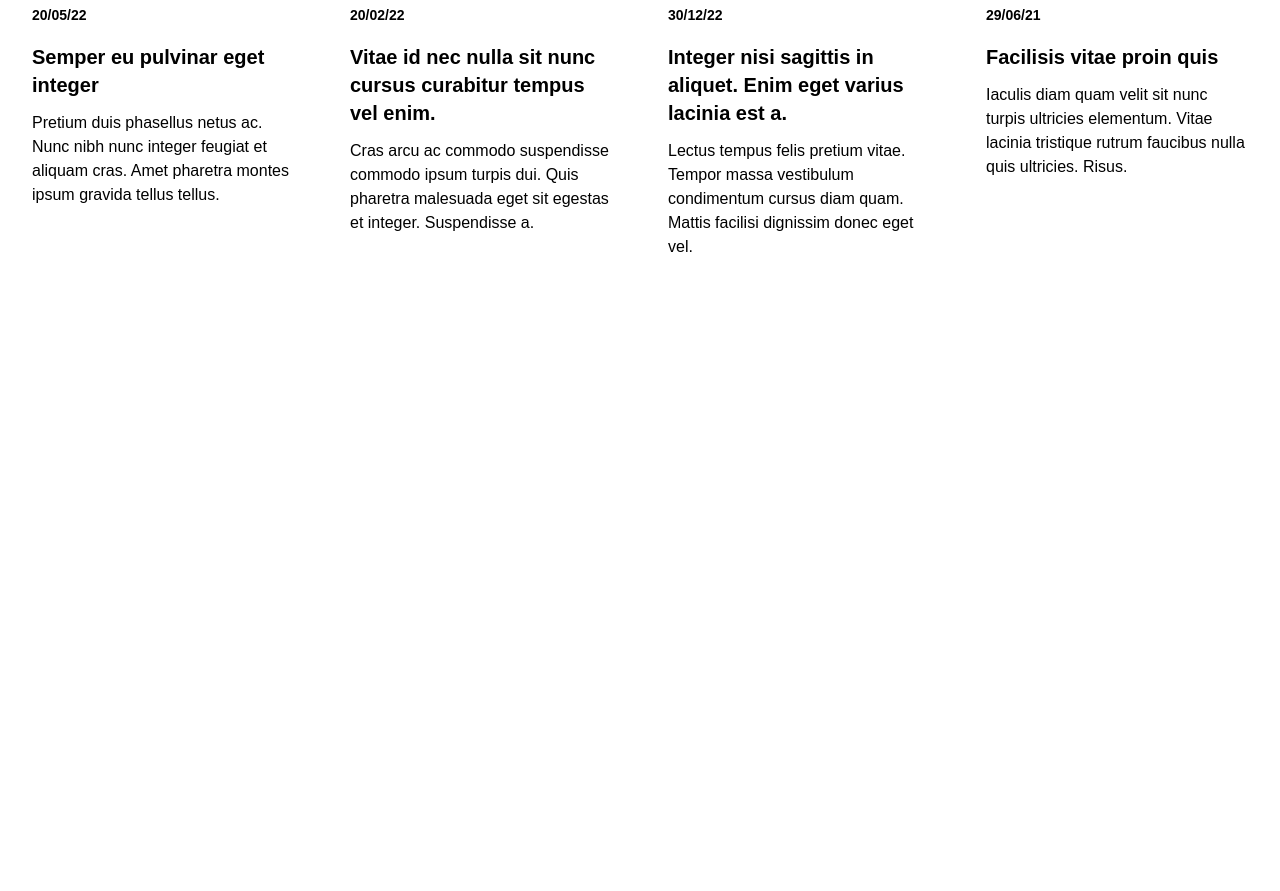
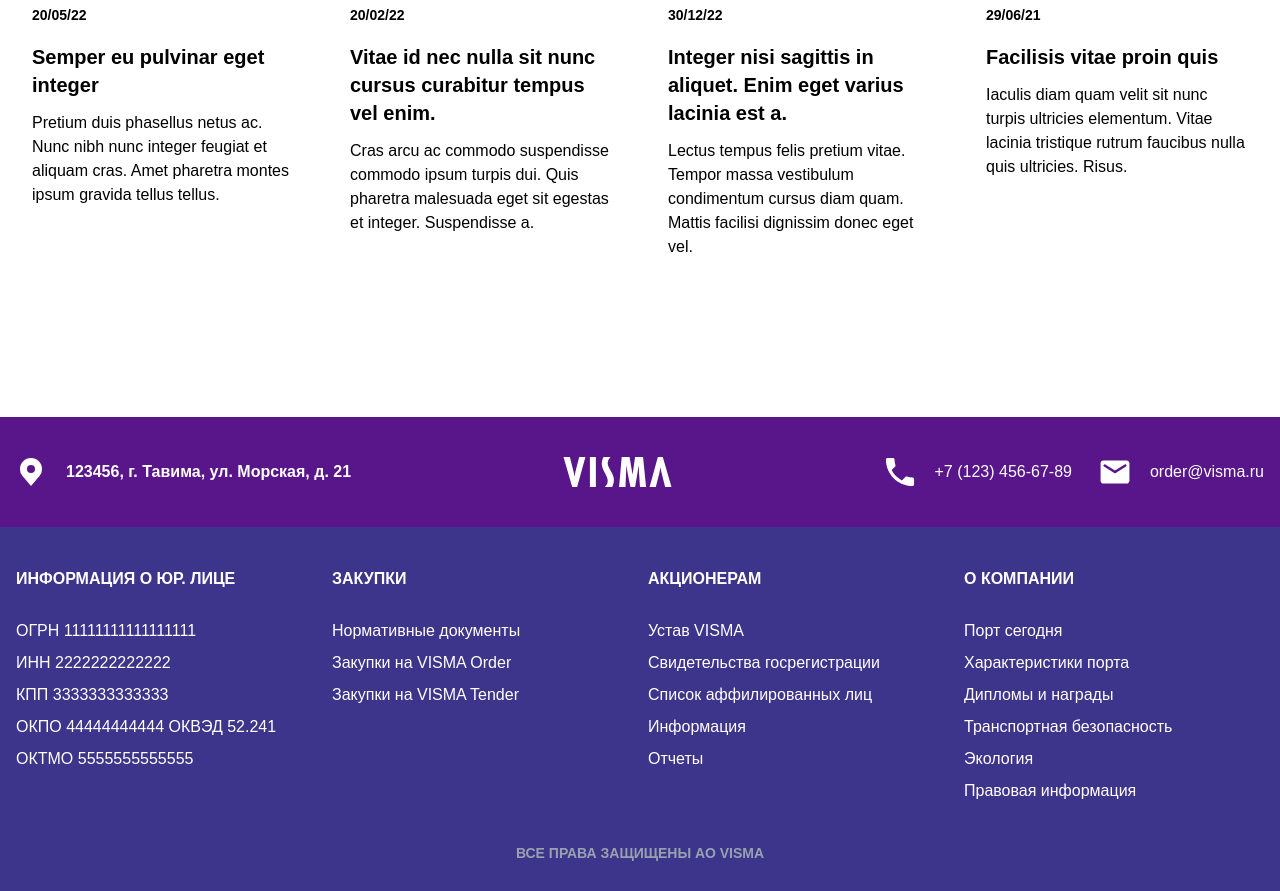
Before and after one commit to Maxim29003/visma-website, a website built with Vite: page index.html in a window 1280 px wide. Shown: the part 3281-4172 px from the top of the page. Before the commit the page ends 3698 px from the top, so only its background shows below. Built offline with nearby package versions, Linux system fonts and the light colour scheme.

Commit message:
Сверстал подвал сайта и адаптировал его

```diff
--- a/index.html
+++ b/index.html
@@ -511,6 +511,120 @@
           </ul>
         </div>
       </section>
+      <footer class="text-white">
+        <div class="bg-purple-900">
+          <div
+            class="max-w-[1328px] mx-auto flex flex-col gap-4 lg:flex-row lg:justify-between items-center px-4 py-10"
+          >
+            <div class="flex gap-5 items-center font-bold order-1">
+              <img
+                src="/public/svg/label.svg"
+                alt=""
+                class="w-[30px] h-[30px]"
+              />
+              <span>123456, г. Тавима, ул. Морская, д. 21</span>
+            </div>
+
+            <a href="#" class="block -order-1 lg:order-2">
+              <svg
+                width="109"
+                height="30"
+                viewBox="0 0 109 30"
+                fill="none"
+                xmlns="http://www.w3.org/2000/svg"
+              >
+                <path
+                  fill-rule="evenodd"
+                  clip-rule="evenodd"
+                  d="M102.112 30L98.4839 15.5775C98.0463 13.8476 97.757 12.1168 97.4676 10.5302H97.3214C97.0321 12.261 96.8859 13.8476 96.4504 15.7217L92.8199 30H86.5784L94.8534 0.00203037H99.7894L108.5 30H102.112ZM6.88674 0.00203037L10.5161 14.4236C11.0969 16.1544 11.242 17.8862 11.5324 19.4708H11.6776C11.9679 17.741 12.1131 16.0091 12.5486 14.2793L16.178 0.00203037H22.4196L14.1456 30H9.20956L0.5 0.00203037H6.88674ZM26.918 0.00203037H32.8703V30H26.918V0.00203037ZM66.5491 0.00203037L69.5958 17.742L72.0638 0.00203037H80.0475L83.0962 30H76.9998L75.548 8.36668L74.5318 15.7217L72.0638 30H67.4192L64.5156 15.5775L63.4994 8.94363V8.36668H63.3542L62.4832 30H56.0954L58.7096 0.00203037H66.5491ZM47.6772 0.00203037C46.661 0.723209 45.9361 2.02031 45.3554 3.31843C43.7585 6.92433 45.4996 9.80802 46.9513 12.4043C47.0975 12.6927 47.3889 13.1254 47.532 13.5582C50.8711 19.0381 52.0325 23.0757 49.7107 28.8441L49.13 29.999H41.8712C42.7423 29.2768 43.6123 28.2692 44.0478 27.1143C45.791 23.2199 43.7585 19.615 41.8712 16.0081C39.6946 11.8263 37.3707 7.50025 39.8387 1.58659C39.9849 1.00965 40.5656 0 40.5656 0H47.6772V0.00203037Z"
+                  fill="white"
+                />
+              </svg>
+            </a>
+
+            <div class="flex gap-7 order-3">
+              <a href="#" class="flex items-center gap-5">
+                <img
+                  src="/public/svg/phone.svg"
+                  alt=""
+                  class="w-[30px] h-[30px]"
+                />
+                +7 (123) 456-67-89
+              </a>
+
+              <a href="#" class="flex items-center gap-5">
+                <img
+                  src="/public/svg/letter.svg"
+                  alt=""
+                  class="w-[30px] h-[30px]"
+                />
+                order@visma.ru
+              </a>
+            </div>
+          </div>
+        </div>
+
+        <div class="bg-purple">
+          <div class="max-w-[1328px] mx-auto px-4 py-10">
+            <ul
+              class="grid grid-cols-1 md:grid-cols-2 lg:grid-cols-3 xl:grid-cols-4 gap-y-6 gap-x-4"
+            >
+              <li class="flex flex-col gap-7">
+                <h3 class="font-bold uppercase">информация о юр. лице</h3>
+                <ul class="flex flex-col gap-2">
+                  <li>
+                    <span>ОГРН 11111111111111111</span>
+                  </li>
+                  <li>
+                    <span>ИНН 2222222222222</span>
+                  </li>
+                  <li>
+                    <span>КПП 3333333333333</span>
+                  </li>
+                  <li>
+                    <span>ОКПО 44444444444 ОКВЭД 52.241</span>
+                  </li>
+                  <li>
+                    <span>ОКТМО 5555555555555</span>
+                  </li>
+                </ul>
+              </li>
+              <li class="flex flex-col gap-7">
+                <h3 class="font-bold uppercase">Закупки</h3>
+                <ul class="flex flex-col gap-2">
+                  <li><a href="#"> Нормативные документы </a></li>
+                  <li><a href="#"> Закупки на VISMA Order </a></li>
+                  <li><a href="#"> Закупки на VISMA Tender </a></li>
+                </ul>
+              </li>
+              <li class="flex flex-col gap-7">
+                <h3 class="font-bold uppercase">акционерам</h3>
+                <ul class="flex flex-col gap-2">
+                  <li><a href="#"> Устав VISMA </a></li>
+                  <li><a href="#"> Свидетельства госрегистрации </a></li>
+                  <li><a href="#"> Список аффилированных лиц </a></li>
+                  <li><a href="#"> Информация </a></li>
+                  <li><a href="#"> Отчеты </a></li>
+                </ul>
+              </li>
+              <li class="flex flex-col gap-7">
+                <h3 class="font-bold uppercase">о компании</h3>
+                <ul class="flex flex-col gap-2">
+                  <li><a href="#"> Порт сегодня </a></li>
+                  <li><a href="#"> Характеристики порта </a></li>
+                  <li><a href="#"> Дипломы и награды </a></li>
+                  <li><a href="#"> Транспортная безопасность </a></li>
+                  <li><a href="#"> Экология </a></li>
+                  <li><a href="#"> Правовая информация </a></li>
+                </ul>
+              </li>
+            </ul>
+          </div>
+          <p class="uppercase text-gray-400 text-sm font-bold text-center pb-7">
+            все права защищены АО VISMA
+          </p>
+        </div>
+      </footer>
     </main>
   </body>
 </html>
```
